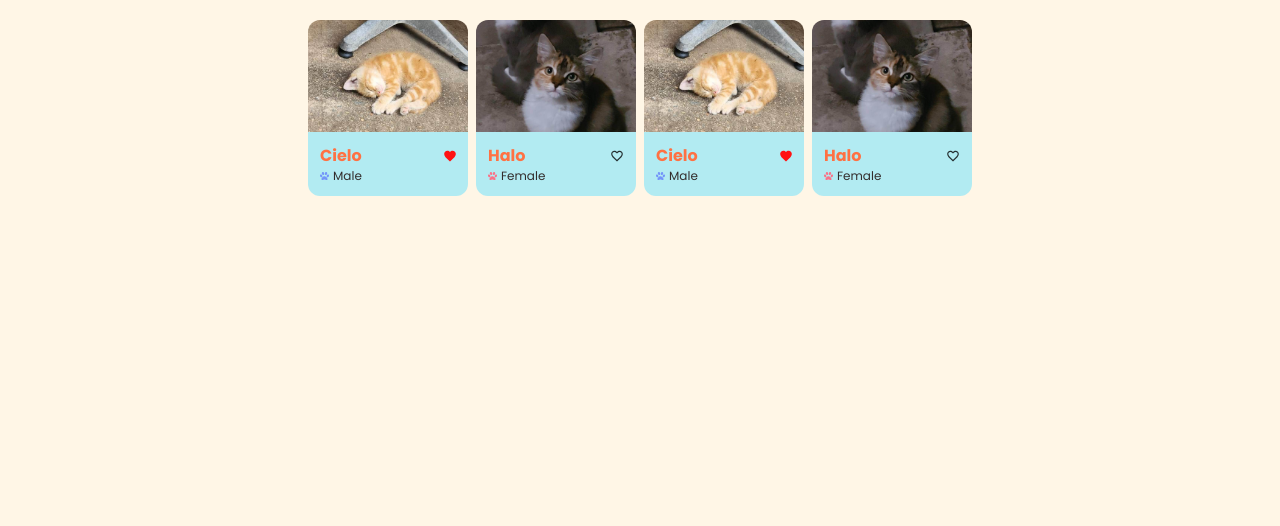
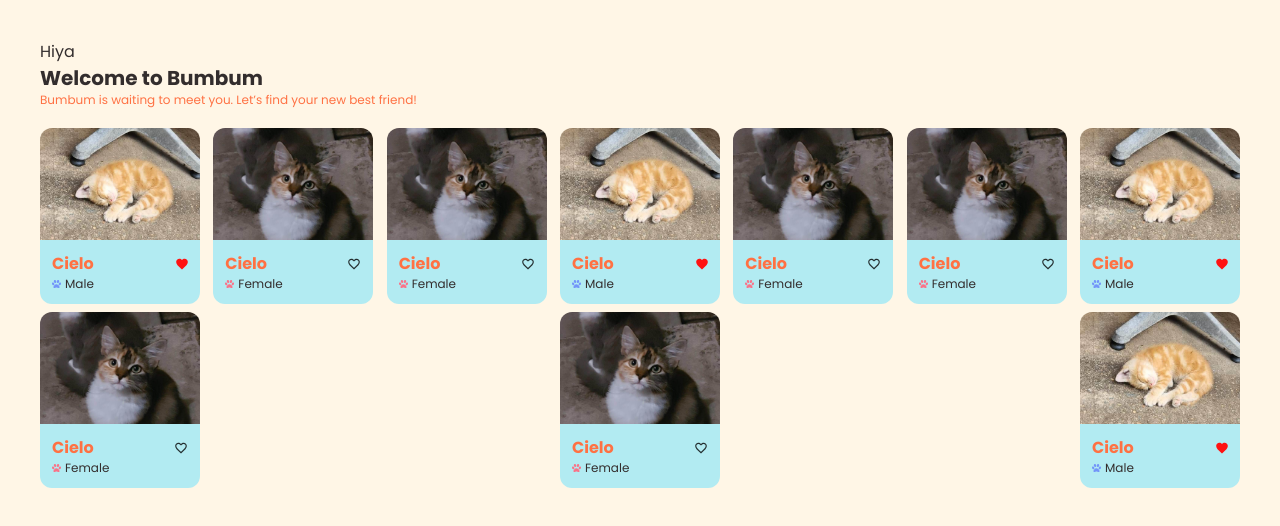
Before and after one commit to BerkanYuksel25/web-app_bumbum, a Next.js app in the folder client/: page /home in a window 1280 px wide. Shown: the top 526 px of the page. Built offline with nearby package versions, Linux system fonts and the light colour scheme.

Commit message:
Layout looking good

```diff
--- a/client/app/home/page.tsx
+++ b/client/app/home/page.tsx
@@ -10,11 +10,22 @@ import heartIcon from "../../public/heart-icon.svg";
 
 export default function Page() {
   return (
-    <div className="p-5 flex gap-2 flex-wrap content-start justify-center">
-      <div className="flex flex-col w-40 justify-center">
+    <div className="p-10">
+      <h2 className="text-secondary-alt">Hiya</h2>
+      <h1 className="text-xl font-bold text-secondary-alt">
+        Welcome to Bumbum
+      </h1>
+      <p className="text-xs text-primary-main w-3/5">
+        Bumbum is waiting to meet you. Let’s find your new best friend!
+      </p>
+      <div className="pt-5 flex gap-2 flex-wrap content-start justify-between">
+        {Array(10)
+          .fill(0)
+          .map((_, index) => (
+            <div className="flex flex-col w-40 justify-center" key={index}>
               <div className="relative h-28 rounded-t-xl overflow-clip">
                 <Image
-            src={cieloPng}
+                  src={index % 3 === 0 ? cieloPng : haloPng}
                   alt="A bumbum"
                   placeholder="blur"
                   style={{
@@ -27,97 +38,24 @@ export default function Page() {
                 <div className="flex justify-between">
                   <span className="text-primary-main font-bold">Cielo</span>
                   <Image
-              src={heartFilledIcon}
+                    src={index % 3 === 0 ? heartFilledIcon : heartIcon}
                     alt="You like the bumbum"
                     unoptimized
                   />
                 </div>
                 <div className="flex gap-1 items-center">
-            <Image src={pawsMaleIcon} alt="Gender of the bumbum" unoptimized />
-            <span className="text-secondary-alt text-xs">Male</span>
+                  <Image
+                    src={index % 3 === 0 ? pawsMaleIcon : pawsFemaleIcon}
+                    alt="Gender of the bumbum"
+                    unoptimized
+                  />
+                  <span className="text-secondary-alt text-xs">
+                    {index % 3 === 0 ? "Male" : "Female"}
+                  </span>
                 </div>
               </div>
             </div>
-      <div className="flex flex-col w-40  justify-center">
-        <div className="relative h-28 rounded-t-xl overflow-clip">
-          <Image
-            src={haloPng}
-            alt="A bumbum"
-            placeholder="blur"
-            style={{
-              objectFit: "cover",
-            }}
-            fill
-          />
-        </div>
-        <div className="flex flex-col bg-primary-alt rounded-b-xl p-3">
-          <div className="flex justify-between">
-            <span className="text-primary-main font-bold">Halo</span>
-            <Image src={heartIcon} alt="You like the bumbum" unoptimized />
-          </div>
-          <div className="flex gap-1 items-center">
-            <Image
-              src={pawsFemaleIcon}
-              alt="Gender of the bumbum"
-              unoptimized
-            />
-            <span className="text-secondary-alt text-xs">Female</span>
-          </div>
-        </div>
-      </div>
-      <div className="flex flex-col w-40  justify-center">
-        <div className="relative h-28 rounded-t-xl overflow-clip">
-          <Image
-            src={cieloPng}
-            alt="A bumbum"
-            placeholder="blur"
-            style={{
-              objectFit: "cover",
-            }}
-            fill
-          />
-        </div>
-        <div className="flex flex-col bg-primary-alt rounded-b-xl p-3">
-          <div className="flex justify-between">
-            <span className="text-primary-main font-bold">Cielo</span>
-            <Image
-              src={heartFilledIcon}
-              alt="You like the bumbum"
-              unoptimized
-            />
-          </div>
-          <div className="flex gap-1 items-center">
-            <Image src={pawsMaleIcon} alt="Gender of the bumbum" unoptimized />
-            <span className="text-secondary-alt text-xs">Male</span>
-          </div>
-        </div>
-      </div>
-      <div className="flex flex-col w-40 justify-center">
-        <div className="relative h-28 rounded-t-xl overflow-clip">
-          <Image
-            src={haloPng}
-            alt="A bumbum"
-            placeholder="blur"
-            style={{
-              objectFit: "cover",
-            }}
-            fill
-          />
-        </div>
-        <div className="flex flex-col bg-primary-alt rounded-b-xl p-3">
-          <div className="flex justify-between">
-            <span className="text-primary-main font-bold">Halo</span>
-            <Image src={heartIcon} alt="You like the bumbum" unoptimized />
-          </div>
-          <div className="flex gap-1 items-center">
-            <Image
-              src={pawsFemaleIcon}
-              alt="Gender of the bumbum"
-              unoptimized
-            />
-            <span className="text-secondary-alt text-xs">Female</span>
-          </div>
-        </div>
+          ))}
       </div>
     </div>
   );
```
Lines whose indentation alone changed are shown as unchanged.
